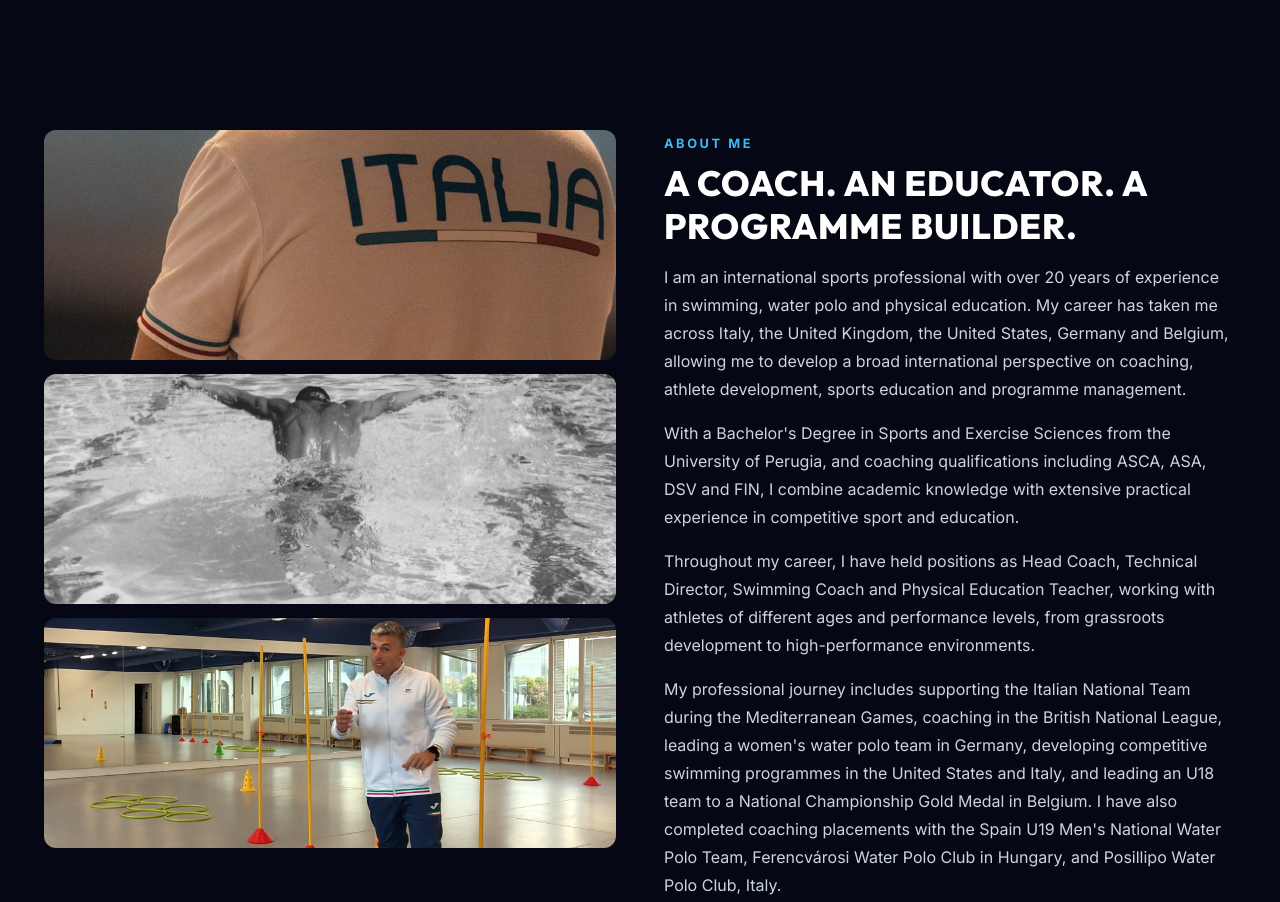
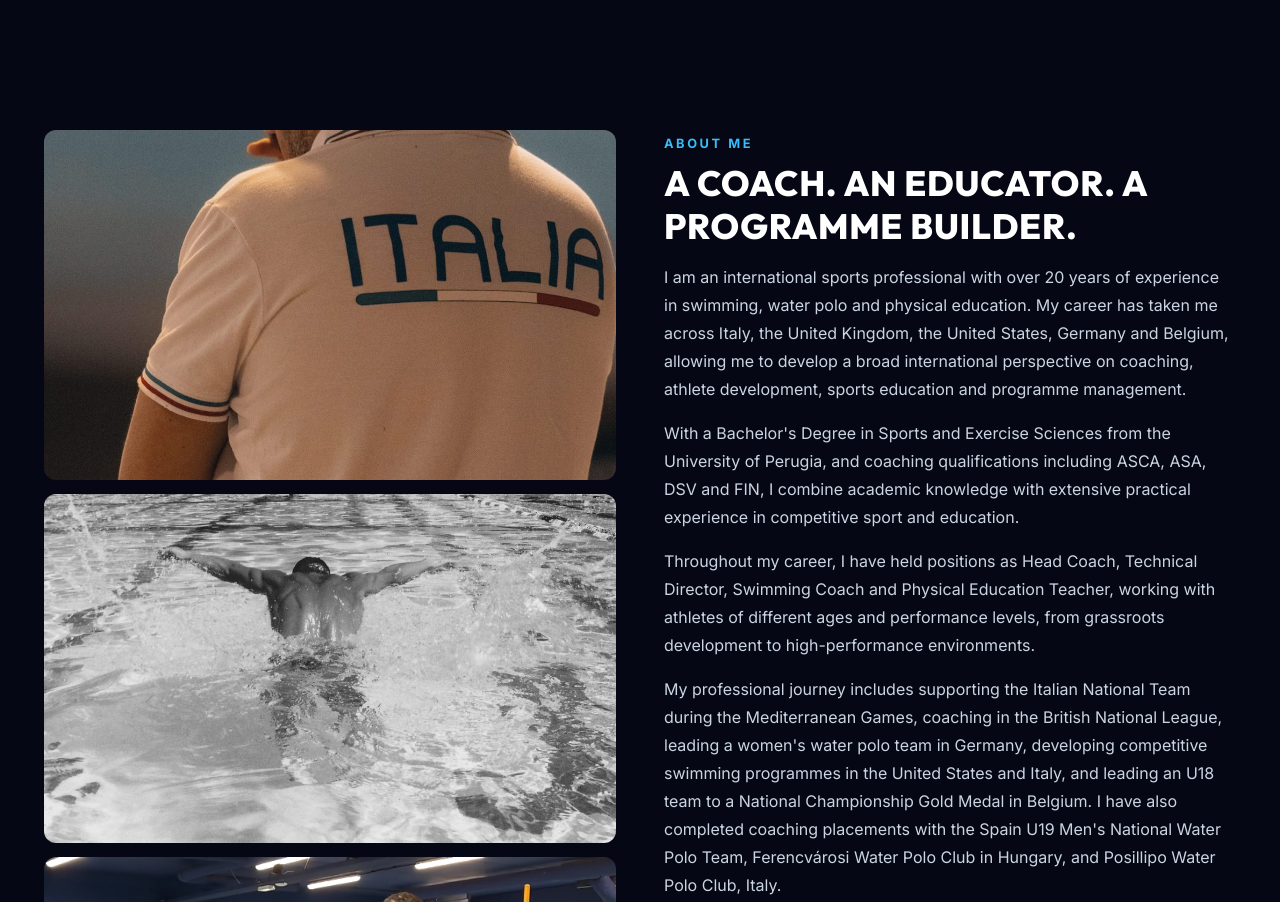
Before and after one commit to Liviowp/liviococozza.github.io, a plain HTML site: page index.html in a window 1280 px wide. Shown: the part 840-1742 px from the top of the page. Drawn offline with Linux system fonts and the light colour scheme.

Commit message:
Make About photos fill text column height

```diff
--- a/css/style.css
+++ b/css/style.css
@@ -1293,3 +1293,19 @@ header.site-nav .brand-copy { display:flex !important; flex-direction:column !im
   .hero-actions { gap:.85rem !important; }
   .hero-actions .btn { min-height:54px !important; padding:0 1.1rem !important; font-size:.85rem !important; }
 }
+
+/* About photos fill the same vertical space as the accompanying text on desktop */
+@media (min-width: 901px) {
+  .philosophy-grid {
+    align-items: stretch;
+  }
+  .about-photo-stack {
+    height: 100% !important;
+    min-height: 0;
+  }
+  .about-photo-stack .philosophy-img {
+    height: auto !important;
+    min-height: 0;
+    flex: 1 1 0;
+  }
+}
```
